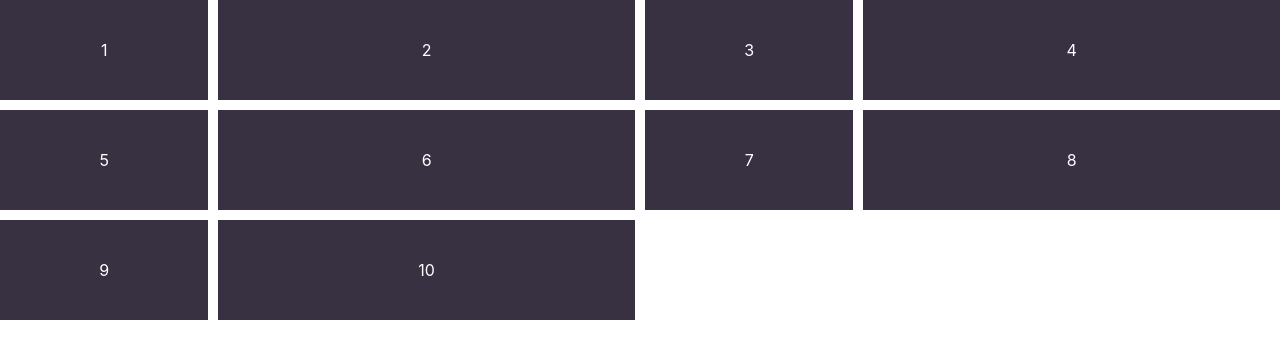
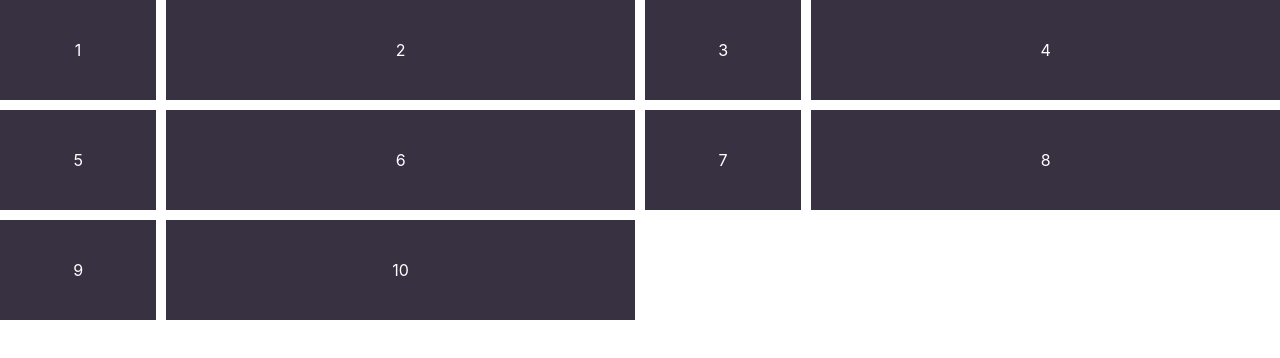
Before and after one commit to vguenoff/level-up-modern-css-layouts, a React (Create React App) app: page / in a window 1280 px wide. Shown: the top 358 px of the page. Built offline with nearby package versions, Linux system fonts and the light colour scheme.

Commit message:
Children properties for CSS grid sratr

```diff
--- a/src/App.js
+++ b/src/App.js
@@ -4,7 +4,8 @@ import { createGlobalStyle } from 'styled-components';
 // import Lesson02 from './components/Lesson02';
 // import Lesson03 from './components/Lesson03';
 // import Lesson04 from './components/Lesson04';
-import Lesson05 from './components/Lesson05';
+// import Lesson05 from './components/Lesson05';
+import Lesson06 from './components/Lesson06';
 
 function App() {
     return (
@@ -13,7 +14,8 @@ function App() {
             {/* <Lesson02 /> */}
             {/* <Lesson03 /> */}
             {/* <Lesson04 /> */}
-            <Lesson05 />
+            {/* <Lesson05 /> */}
+            <Lesson06 />
         </>
     );
 }
--- /dev/null
+++ b/src/components/Lesson06.js
@@ -0,0 +1,34 @@
+import React from 'react';
+import styled from 'styled-components';
+
+// Children properties for CSS grid
+function Lesson06() {
+    return (
+        <StyledContainer>
+            <div>1</div>
+            <div>2</div>
+            <div>3</div>
+            <div>4</div>
+            <div>5</div>
+            <div>6</div>
+            <div>7</div>
+            <div>8</div>
+            <div>9</div>
+            <div>10</div>
+        </StyledContainer>
+    );
+}
+
+const StyledContainer = styled.div`
+    display: grid;
+    grid: 100px / repeat(2, 1fr 3fr);
+    grid-gap: 10px;
+    > div {
+        background: #373142;
+        color: #fff;
+        text-align: center;
+        line-height: 100px;
+    }
+`;
+
+export default Lesson06;
```
